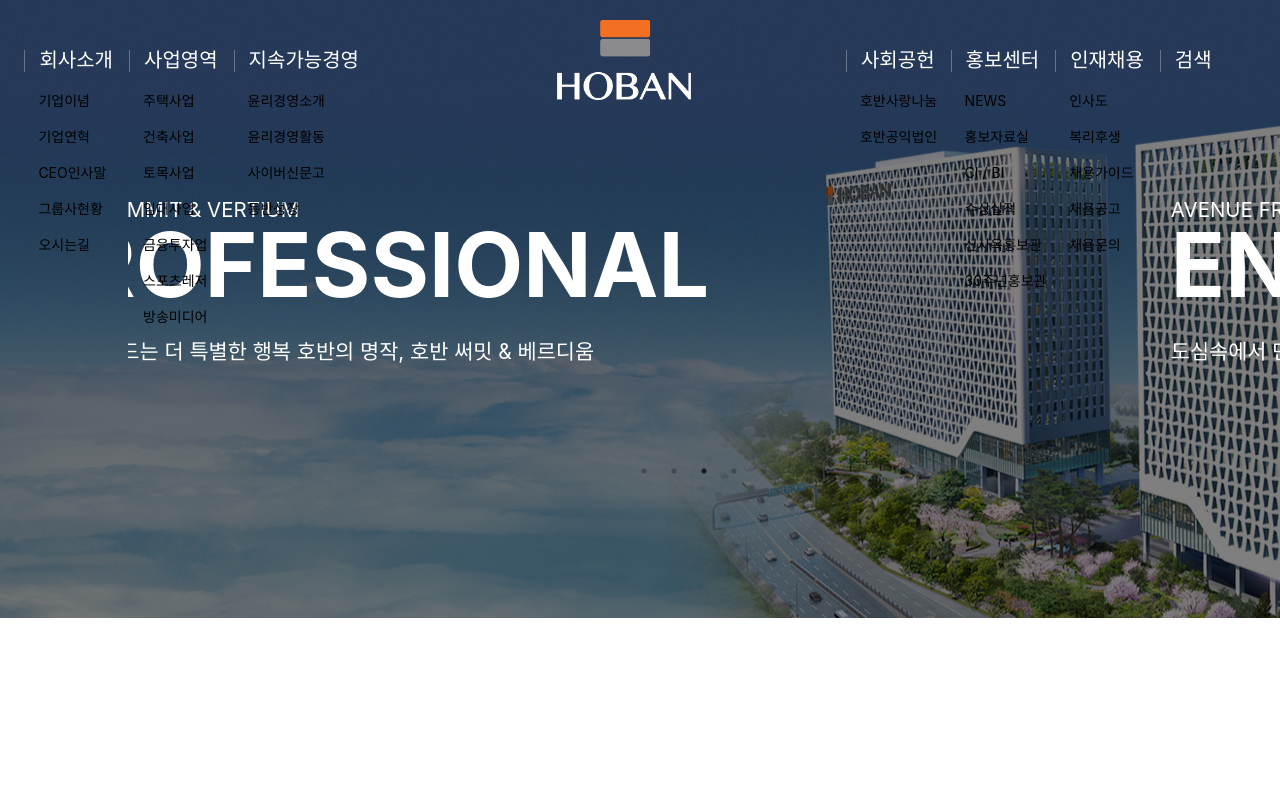
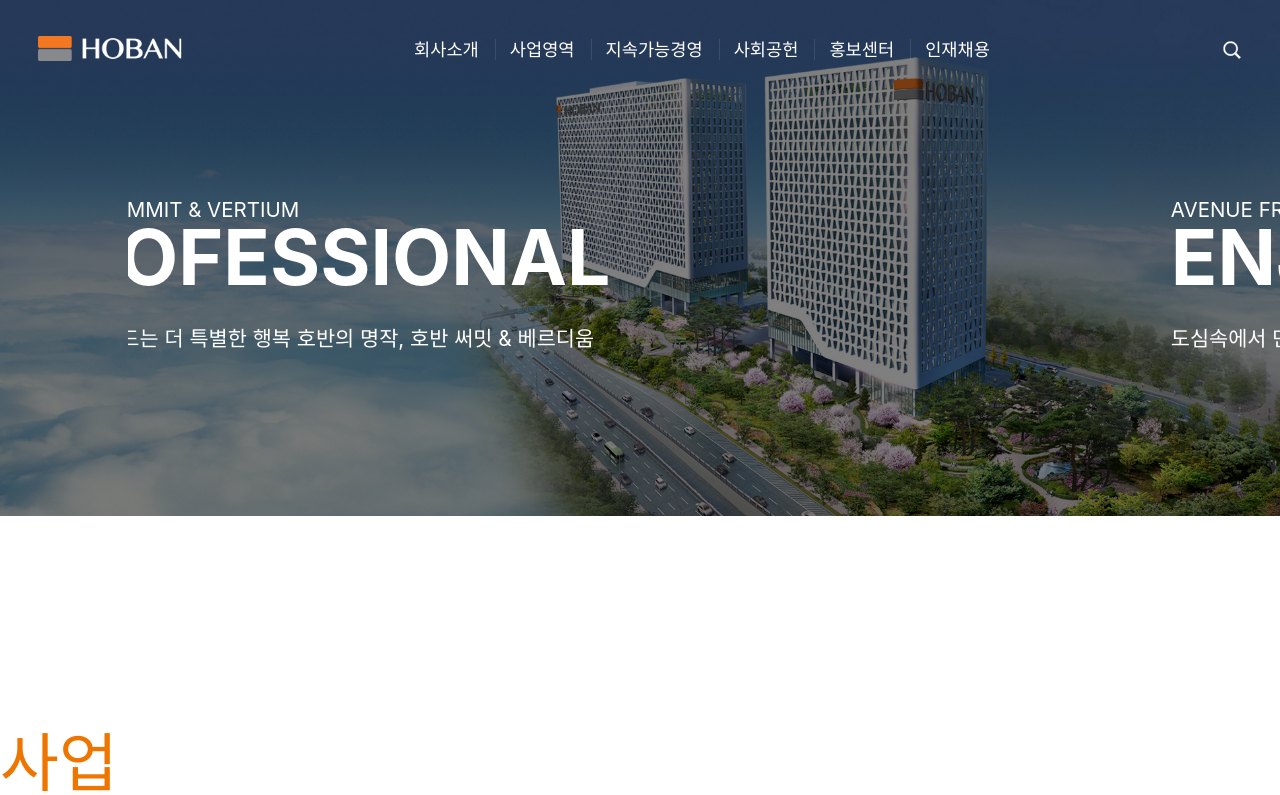
Before and after one commit to Ostrichtofu/hoban, a React (Create React App) app: page /main in a window 1280 px wide. Shown: the top 795 px of the page. Built offline with nearby package versions, Linux system fonts and the light colour scheme.

Commit message:
header 구조 변경 메인타이틀 일부 수정

```diff
--- a/package.json
+++ b/package.json
@@ -6,6 +6,7 @@
     "@testing-library/jest-dom": "^5.16.1",
     "@testing-library/react": "^12.1.2",
     "@testing-library/user-event": "^13.5.0",
+    "classnames": "^2.3.1",
     "node-sass": "^7.0.1",
     "react": "^17.0.2",
     "react-dom": "^17.0.2",
--- a/src/components/Header.js
+++ b/src/components/Header.js
@@ -1,12 +1,12 @@
-import React from "react";
+import React, { useState } from "react";
 import "../scss/Header.scss";
+import classnames from "classnames";
 
-const contents_PROPS = {
-  left: [
+const contents_PROPS = [
   {
     title: "회사소개",
     subMenus: ["기업이념", "기업연혁", "CEO인사말", "그룹사현황", "오시는길"],
-      URL: "http://ostrichtofu.com/portfolio/hoban/sustainability.html",
+    URL: "#",
   },
   {
     title: "사업영역",
@@ -19,19 +19,17 @@
       "스포츠레저",
       "방송미디어",
     ],
-      URL: "http://ostrichtofu.com/portfolio/hoban/sustainability.html",
+    URL: "#",
   },
   {
     title: "지속가능경영",
     subMenus: ["윤리경영소개", "윤리경영활동", "사이버신문고", "동반성장"],
-      URL: "http://ostrichtofu.com/portfolio/hoban/sustainability.html",
+    URL: "#",
   },
-  ],
-  right: [
   {
     title: "사회공헌",
     subMenus: ["호반사랑나눔", "호반공익법인"],
-      URL: "http://ostrichtofu.com/portfolio/hoban/sustainability.html",
+    URL: "#",
   },
   {
     title: "홍보센터",
@@ -43,20 +41,14 @@
       "신사옥홍보관",
       "30주년홍보관",
     ],
-      URL: "http://ostrichtofu.com/portfolio/hoban/sustainability.html",
+    URL: "#",
   },
   {
     title: "인재채용",
     subMenus: ["인사도", "복리후생", "채용가이드", "채용공고", "채용문의"],
-      URL: "http://ostrichtofu.com/portfolio/hoban/sustainability.html",
+    URL: "#",
   },
-    {
-      title: "검색",
-      subMenus: [],
-      URL: "http://ostrichtofu.com/portfolio/hoban/sustainability.html",
-    },
-  ],
-};
+];
 
 function Header() {
   const renderMainMenus = (contentsArr) => {
@@ -65,9 +57,6 @@
         <a className="nav-list-title" href={element.URL}>
           {element.title}
         </a>
-        <ul className="nav-list-subgroup">
-          {renderSubMenus(element.subMenus, mainMenuIndex)}
-        </ul>
       </li>
     ));
   };
@@ -87,10 +76,12 @@
     <header className="header">
       <nav className="nav">
         <h1>
-          <a>호반건설</a>
+          <a href="#">호반건설</a>
         </h1>
-        <ul className="nav-group-1">{renderMainMenus(contents_PROPS.left)}</ul>
-        <ul className="nav-group-2">{renderMainMenus(contents_PROPS.right)}</ul>
+        <ul className="nav-group">{renderMainMenus(contents_PROPS)}</ul>
+        <a className="searchBtn">
+          <span>검색</span>
+        </a>
       </nav>
     </header>
   );
--- a/src/scss/Header.scss
+++ b/src/scss/Header.scss
@@ -4,69 +4,84 @@
   position: absolute;
   width: 100%;
   z-index: 11;
+}
+.nav {
+  max-width: 1280px;
+  margin: 0 auto;
+  margin-top: 36px;
+  text-align: center;
+  padding: 0 3vw;
+  box-sizing: border-box;
+  display: flex;
+  justify-content: space-between;
+  align-items: center;
+  padding-bottom: 40px;
+  font-size: 16px;
   h1 {
-    display: inline-block; /* 글높이, 글입력칸의 높이 */
-    font-size: 30px;
-    background-image: url(../img/hoban_CI_eng_new.png);
+    display: block;
+    font-size: 16px;
+    background-image: url(../img/hoban_CI_eng.png);
     background-size: contain;
-    width: 134px;
-    height: 80px;
+    width: 144px;
+    height: 28px;
     background-repeat: no-repeat;
-    margin-top: 20px;
     text-align: center;
     a {
       display: inline-block;
       text-indent: -2000%;
-      width: 134px;
-      height: 80px;
+      width: 100%;
+      height: 100%;
     }
   }
-}
-.nav {
-  max-width: 1280px;
-  margin: 0 auto;
-  text-align: center;
-  height: 120px;
-  padding: 0 3vw;
-  box-sizing: border-box;
-  .nav-group-1 {
-    font-size: 1.25em;
-    margin-top: 50px;
-    float: left;
-  }
-  .nav-group-2 {
-    font-size: 1.25em;
-    margin-top: 50px;
-    float: right;
+  .nav-group {
+    font-size: 1.1em;
   }
   .nav-list {
     display: inline-block;
     vertical-align: top;
     text-align: left;
+    cursor: pointer;
+    :hover {
+      color: #ee7500;
+    }
   }
   .nav-list-title {
-    padding-right: 30px;
+    padding: 0 15px;
     color: #fff;
     text-align: left;
   }
   .nav-list-title::before {
     content: "";
-    float: left;
     height: 22px;
     position: relative;
-    border-left: 1px solid rgba(255, 255, 255, 0.3);
+    border-left: 1px solid rgba(255, 255, 255, 0.1);
     left: -14px;
   }
-  .nav-list-subgroup {
-    padding-top: 10px;
-    li {
-      margin-top: 5px;
-    }
-    a {
-      font-size: 14px;
-      padding: 5px 0 !important;
-      display: block;
-      line-height: 1.5;
-    }
+  .nav-list:nth-child(1) .nav-list-title {
+    padding-left: 0px;
   }
+  .nav-list:nth-last-child(1) .nav-list-title {
+    padding-right: 0px;
+  }
+  .nav-list:nth-child(1) .nav-list-title::before {
+    display: none;
+  }
+  .searchBtn {
+    display: block;
+    background-image: url(../img/find_icn.png);
+    background-repeat: no-repeat;
+    background-size: contain;
+    width: 20px;
+    height: 20px;
+    background-position: right;
+    text-indent: -9999px;
+    box-sizing: border-box;
+    padding-right: 0;
+    cursor: pointer;
+  }
+  .searchBtn:hover {
+    display: block;
+    background-image: url(../img/find_icn_hover.png);
+  }
+  // .nav-list-subgroup
 }
--- a/src/scss/MainSlider.scss
+++ b/src/scss/MainSlider.scss
@@ -2,6 +2,8 @@
   max-height: 880px;
   /*! width: 1900px; */
   background-image: url(../img/01_M_SCREEN_MOV_ALTER_22_2019031393028454.jpg);
+  background-size: cover;
+  background-position: center center;
   overflow: hidden;
   background-attachment: fixed;
   padding-bottom: 162px;
@@ -20,12 +22,13 @@
   color: #fff;
 }
 .swiper-wrapper div h2 {
-  max-width: 640px;
-  font-size: 7vw;
+  max-width: 1080px;
+  font-size: 6vw;
   font-weight: bold;
   text-transform: uppercase;
   word-break: keep-all;
   color: #fff;
+  padding-right: 10vw;
 }
 .swiper-wrapper div p {
   font-size: 1.3em;
```
Lines whose indentation alone changed are shown as unchanged.
